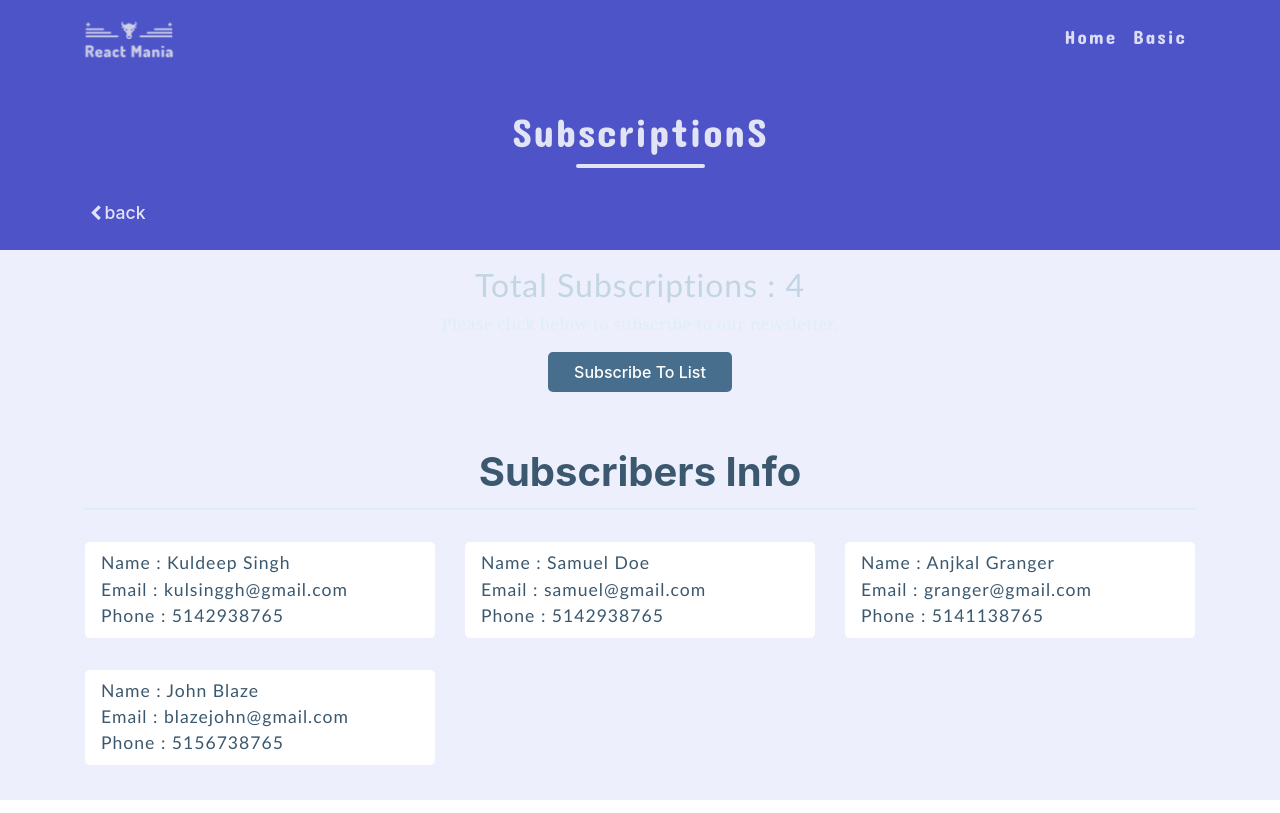
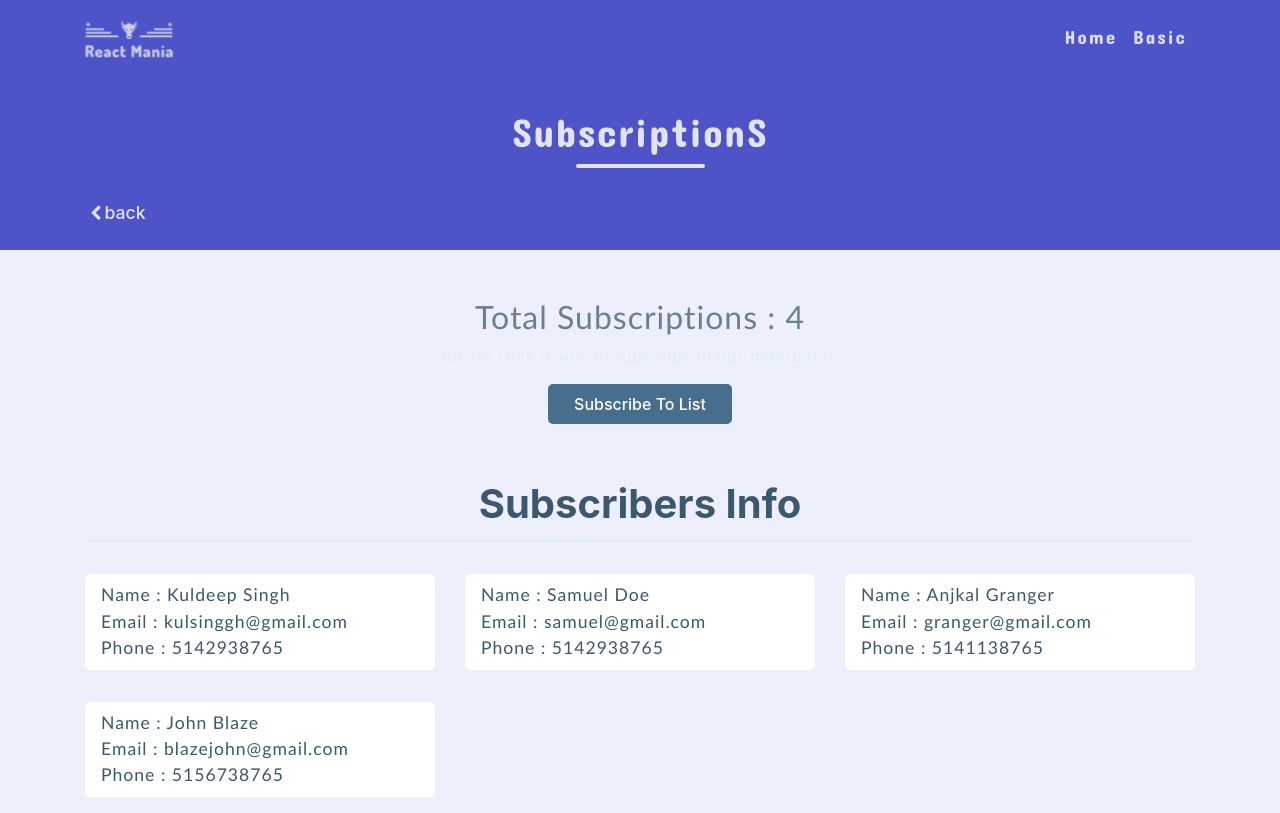
Before and after one commit to Gilpix/React-Projects, a React (Create React App) app: page /subscribe in a window 1280 px wide. Built offline with nearby package versions, Linux system fonts and the light colour scheme; no server answers.

Commit message:
SubscriptionList project color fixed

```diff
--- a/src/components/SubscriptionList/SubscriptionList.js
+++ b/src/components/SubscriptionList/SubscriptionList.js
@@ -46,7 +46,7 @@ function SubscriptionList() {
 
             <Header heading='SubscriptionS'></Header>
 
-            <div className="container pt-3">
+            <div className="container pt-5">
                 <h5 className='text-subscribe'>Total Subscriptions : {people.length}</h5>
                 <p className='text-subscribe-small'>Please click below to subscribe to our newsletter.</p>
                 <button className=' want-to-subscribe ' data-toggle="modal" data-target="#exampleModalCenter">Subscribe To List</button>
--- a/src/index.css
+++ b/src/index.css
@@ -677,7 +677,7 @@ code {
 } */
 
 .text-subscribe {
-  color: #c2d5e3;
+  color: #6a8091;
   font-size: xx-large;
   font-family: "Trebuchet MS", "Lucida Sans Unicode", "Lucida Grande",
     "Lucida Sans", Arial, sans-serif;
```
